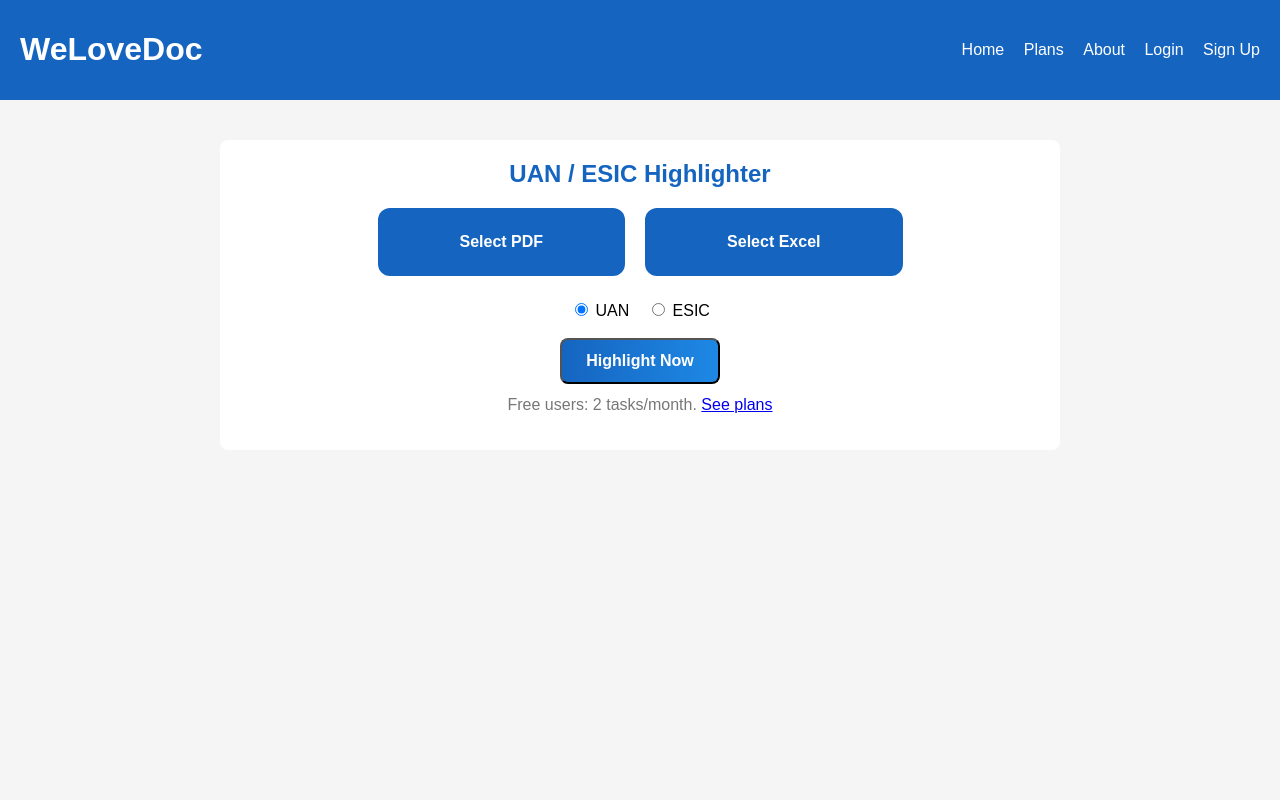
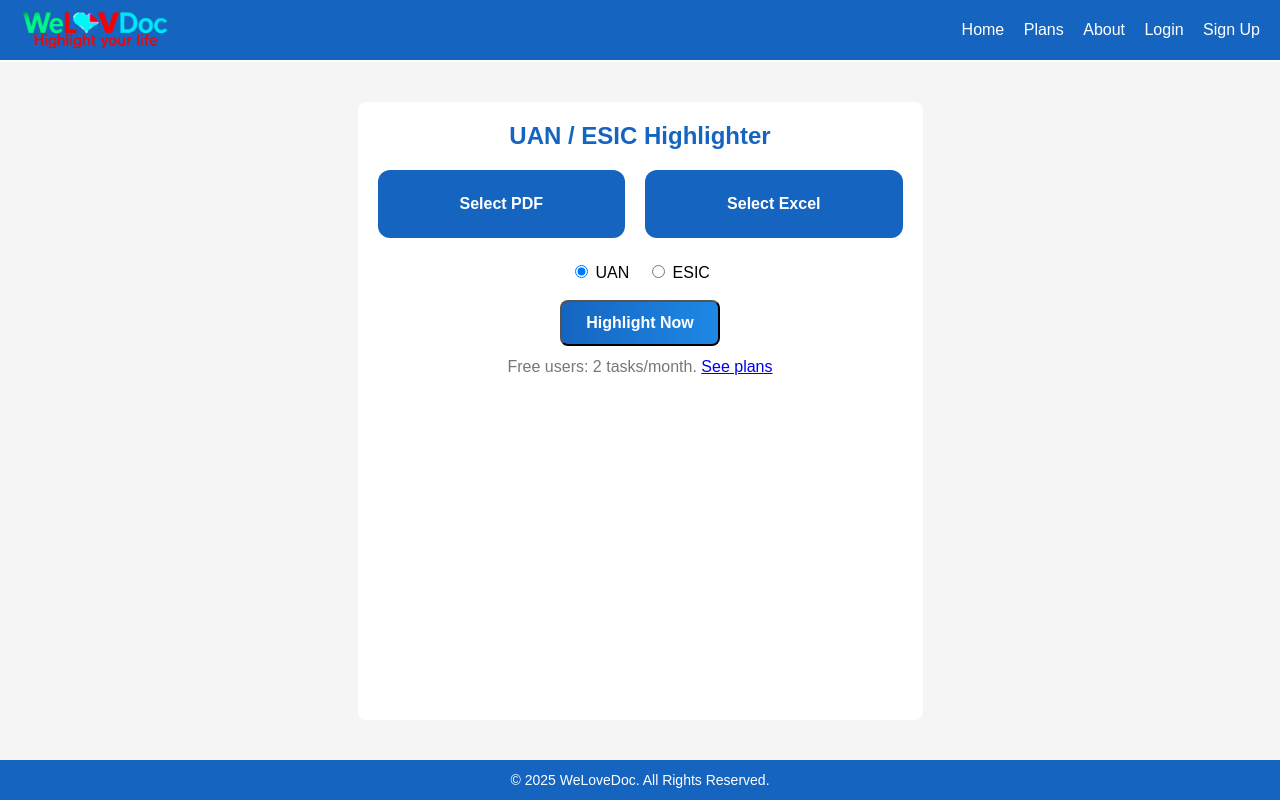
Before and after one commit to ajaysinghrajput9370/WeLoveDoc, a Flask app: page / in a window 1280 px wide. Run offline with Flask 3, Linux system fonts and the light colour scheme.

Commit message:
Update base.html

```diff
--- a/templates/base.html
+++ b/templates/base.html
@@ -5,16 +5,18 @@
   <meta name="viewport" content="width=device-width, initial-scale=1.0">
   <title>WeLoveDoc</title>
   <style>
-    body { font-family: Arial, sans-serif; margin: 0; padding: 0; background: #f5f5f5; }
-    header { background: #1565C0; padding: 10px 20px; color: white; display: flex; justify-content: space-between; align-items: center; }
+    body { font-family: Arial, sans-serif; margin: 0; padding: 0; background: #f5f5f5; display:flex; flex-direction:column; min-height:100vh; }
+    header { background: #1565C0; padding: 10px 20px; color: white; display: flex; justify-content: space-between; align-items: center; border-bottom: 2px solid white; }
     nav a { color: white; text-decoration: none; margin-left: 15px; }
     nav a:hover { text-decoration: underline; }
-    .container { max-width: 800px; margin: 40px auto; background: white; padding: 20px; border-radius: 8px; }
+    .container { max-width: 800px; margin: 40px auto; background: white; padding: 20px; border-radius: 8px; flex:1; }
+    footer { background: #1565C0; color: white; text-align: center; padding: 12px; margin-top:auto; font-size: 14px; }
+    .logo { height: 40px; } /* logo size control */
   </style>
 </head>
 <body>
   <header>
-    <h1>WeLoveDoc</h1>
+    <img src="{{ url_for('static', filename='logo.png') }}" alt="WeLoveDoc Logo" class="logo">
     <nav>
       <a href="{{ url_for('index') }}">Home</a>
       <a href="{{ url_for('plans') }}">Plans</a>
@@ -27,6 +29,11 @@
       {% endif %}
     </nav>
   </header>
+
   {% block content %}{% endblock %}
+
+  <footer>
+    © 2025 WeLoveDoc. All Rights Reserved.
+  </footer>
 </body>
 </html>
```
